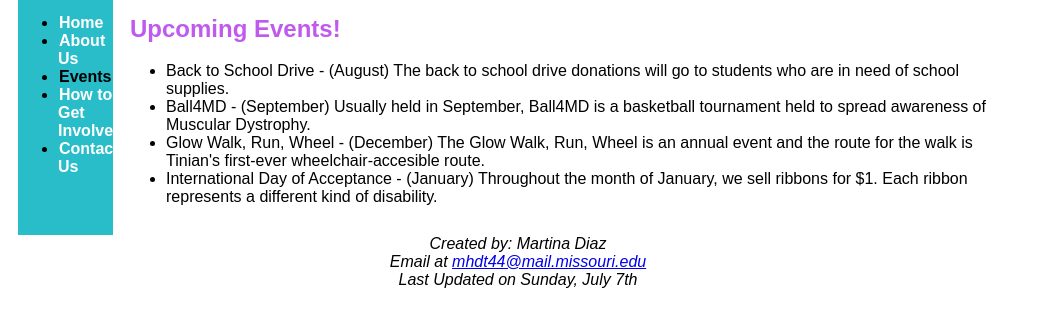
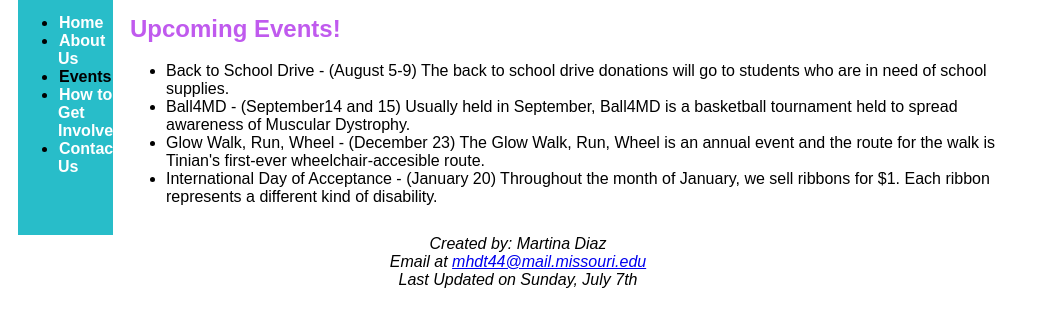
Before and after one commit to mhdt44/mhdt44.github.io, a plain HTML site: page islt_7360/unit5/events.html in a window 1280 px wide. Shown: the part 59-386 px from the top of the page, without its empty margins (0-1063 px from the left). Drawn offline with Linux system fonts and the light colour scheme.

Commit message:
Add files via upload

```diff
--- a/islt_7360/unit5/events.html
+++ b/islt_7360/unit5/events.html
@@ -52,10 +52,10 @@ footer { text-align: center;
   <main>
     <h2>Upcoming Events!</h2>
     <ul>
-            <li>Back to School Drive - (August) The back to school drive donations will go to students who are in need of school supplies.</li>
-            <li>Ball4MD - (September) Usually held in September, Ball4MD is a basketball tournament held to spread awareness of Muscular Dystrophy.</li>
-            <li>Glow Walk, Run, Wheel - (December) The Glow Walk, Run, Wheel is an annual event and the route for the walk is Tinian's first-ever wheelchair-accesible route.</li>
-            <li>International Day of Acceptance - (January) Throughout the month of January, we sell ribbons for $1. Each ribbon represents a different kind of disability.</li>
+            <li>Back to School Drive - (August 5-9) The back to school drive donations will go to students who are in need of school supplies.</li>
+            <li>Ball4MD - (September14 and 15) Usually held in September, Ball4MD is a basketball tournament held to spread awareness of Muscular Dystrophy.</li>
+            <li>Glow Walk, Run, Wheel - (December 23) The Glow Walk, Run, Wheel is an annual event and the route for the walk is Tinian's first-ever wheelchair-accesible route.</li>
+            <li>International Day of Acceptance - (January 20) Throughout the month of January, we sell ribbons for $1. Each ribbon represents a different kind of disability.</li>
             </ul>
   </main>
   <footer><em>Created by: Martina Diaz<br>
```
Also changed, not shown: islt_7360/unit5/contact.html (+4 -1 lines), islt_7360/unit5/involve.html (+1 -1 lines).
